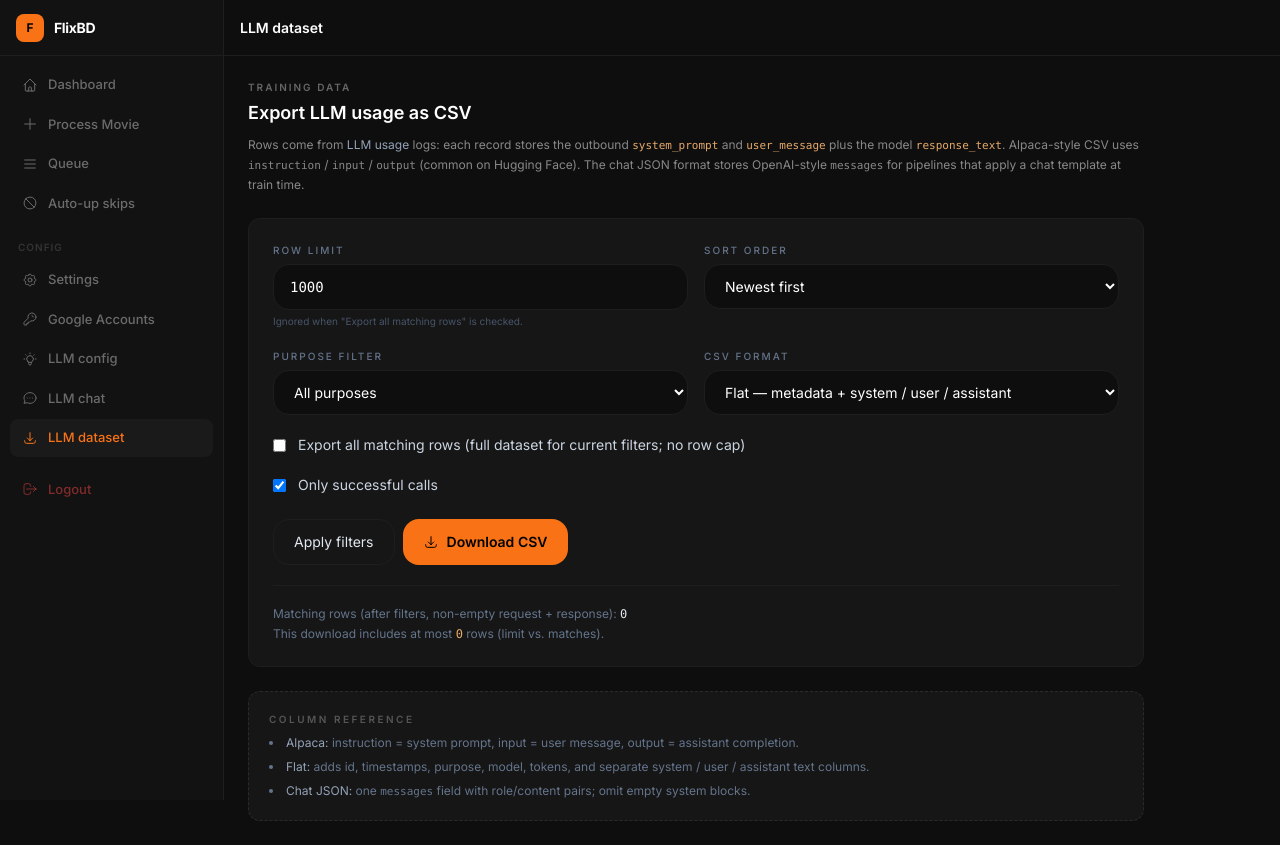
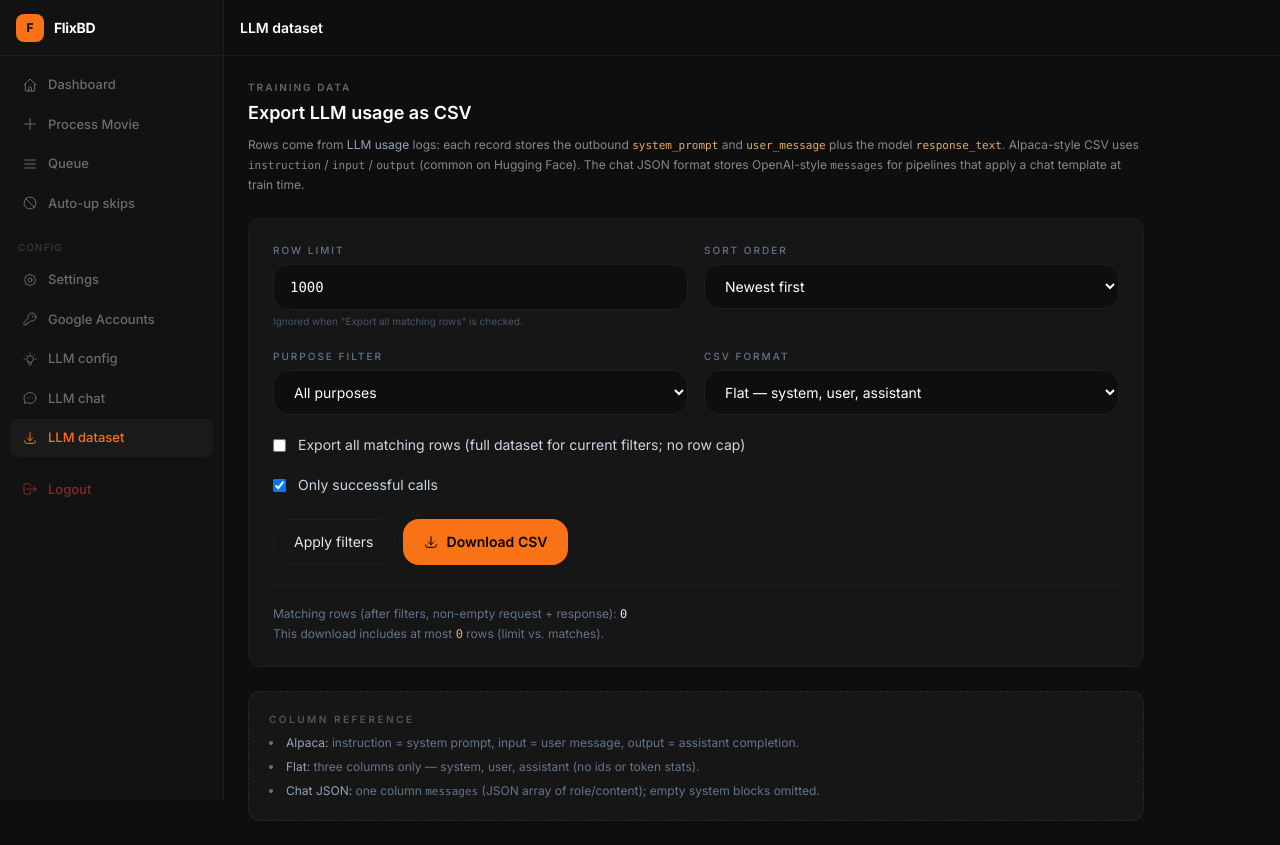
Before and after one commit to masud13222/auto_up, a Django app: page /panel/llm/dataset/ in a window 1280 px wide. Run offline with Django 5.2, Linux system fonts and the light colour scheme; the visitor is signed in with stand-in values (Sample User, id 1); data that the repository does not hold is empty; parts of the project's set-up code (start-up, migrations or seed data) failed here and were passed over; some libraries are stand-ins or nearby versions.

Commit message:
refactor: Simplify LLM dataset export CSV structure
- Updated the CSV export format to streamline the output, reducing the number of columns for both flat and messages JSON formats.
- Adjusted the column headers in the admin panel to reflect the new structure, clarifying the data representation for users.
- Enhanced documentation in the export function to accurately describe the new CSV formats and their contents.

```diff
--- a/admin_panel/views.py
+++ b/admin_panel/views.py
@@ -467,7 +467,7 @@ def _llm_dataset_csv_iterator(qs, fmt: str):
                 continue
             yield writer.writerow([sys_p, user_m, assistant])
     elif fmt == "messages_json":
-        yield writer.writerow(["id", "created_at", "purpose", "model_name", "messages"])
+        yield writer.writerow(["messages"])
         for row in qs.iterator(chunk_size=500):
             sys_p, user_m = _parse_llm_outbound_json(row.outbound_request_json)
             assistant = (row.response_text or "").strip()
@@ -479,59 +479,21 @@ def _llm_dataset_csv_iterator(qs, fmt: str):
             messages.append({"role": "user", "content": user_m})
             messages.append({"role": "assistant", "content": assistant})
             payload = json.dumps(messages, ensure_ascii=False, separators=(",", ":"))
-            yield writer.writerow(
-                [
-                    row.pk,
-                    timezone.localtime(row.created_at).strftime("%Y-%m-%d %H:%M:%S"),
-                    row.purpose,
-                    row.model_name,
-                    payload,
-                ]
-            )
+            yield writer.writerow([payload])
     else:
-        yield writer.writerow(
-            [
-                "id",
-                "created_at",
-                "purpose",
-                "config_name",
-                "model_name",
-                "sdk",
-                "success",
-                "prompt_tokens",
-                "completion_tokens",
-                "system",
-                "user",
-                "assistant",
-            ]
-        )
+        yield writer.writerow(["system", "user", "assistant"])
         for row in qs.iterator(chunk_size=500):
             sys_p, user_m = _parse_llm_outbound_json(row.outbound_request_json)
             assistant = (row.response_text or "").strip()
             if not assistant:
                 continue
-            yield writer.writerow(
-                [
-                    row.pk,
-                    timezone.localtime(row.created_at).strftime("%Y-%m-%d %H:%M:%S"),
-                    row.purpose,
-                    row.config_name,
-                    row.model_name,
-                    row.sdk,
-                    row.success,
-                    row.prompt_tokens,
-                    row.completion_tokens,
-                    sys_p,
-                    user_m,
-                    assistant,
-                ]
-            )
+            yield writer.writerow([sys_p, user_m, assistant])
 
 
 @login_required
 def llm_dataset_export(request):
     """
-    Export LLM usage rows as training-friendly CSV (Alpaca, flat columns, or chat messages JSON).
+    Export LLM usage rows as training-friendly CSV (Alpaca, system/user/assistant, or messages JSON).
     """
     from llm.models import LLMUsage
 
--- a/templates/panel/llm_dataset.html
+++ b/templates/panel/llm_dataset.html
@@ -50,9 +50,9 @@
                 <label class="block">
                     <span class="block text-[10px] font-medium text-slate-500 uppercase tracking-[0.2em] mb-1.5">CSV format</span>
                     <select name="format" class="w-full bg-[#0e0e0e] border border-[#1e1e1e] text-white rounded-2xl px-4 py-3 text-sm">
-                        <option value="flat" {% if format == 'flat' %}selected{% endif %}>Flat — metadata + system / user / assistant</option>
+                        <option value="flat" {% if format == 'flat' %}selected{% endif %}>Flat — system, user, assistant</option>
                         <option value="alpaca" {% if format == 'alpaca' %}selected{% endif %}>Alpaca — instruction, input, output</option>
-                        <option value="messages_json" {% if format == 'messages_json' %}selected{% endif %}>Chat — messages JSON column</option>
+                        <option value="messages_json" {% if format == 'messages_json' %}selected{% endif %}>Chat — single messages JSON column</option>
                     </select>
                 </label>
             </div>
@@ -100,8 +100,8 @@
         <p class="text-[10px] font-semibold uppercase tracking-[0.25em] text-[#555] mb-2">Column reference</p>
         <ul class="text-xs text-slate-500 space-y-2 list-disc list-inside">
             <li><span class="text-slate-400">Alpaca:</span> instruction = system prompt, input = user message, output = assistant completion.</li>
-            <li><span class="text-slate-400">Flat:</span> adds id, timestamps, purpose, model, tokens, and separate system / user / assistant text columns.</li>
-            <li><span class="text-slate-400">Chat JSON:</span> one <code class="text-[11px]">messages</code> field with role/content pairs; omit empty system blocks.</li>
+            <li><span class="text-slate-400">Flat:</span> three columns only — system, user, assistant (no ids or token stats).</li>
+            <li><span class="text-slate-400">Chat JSON:</span> one column <code class="text-[11px]">messages</code> (JSON array of role/content); empty system blocks omitted.</li>
         </ul>
     </section>
 </div>
```
